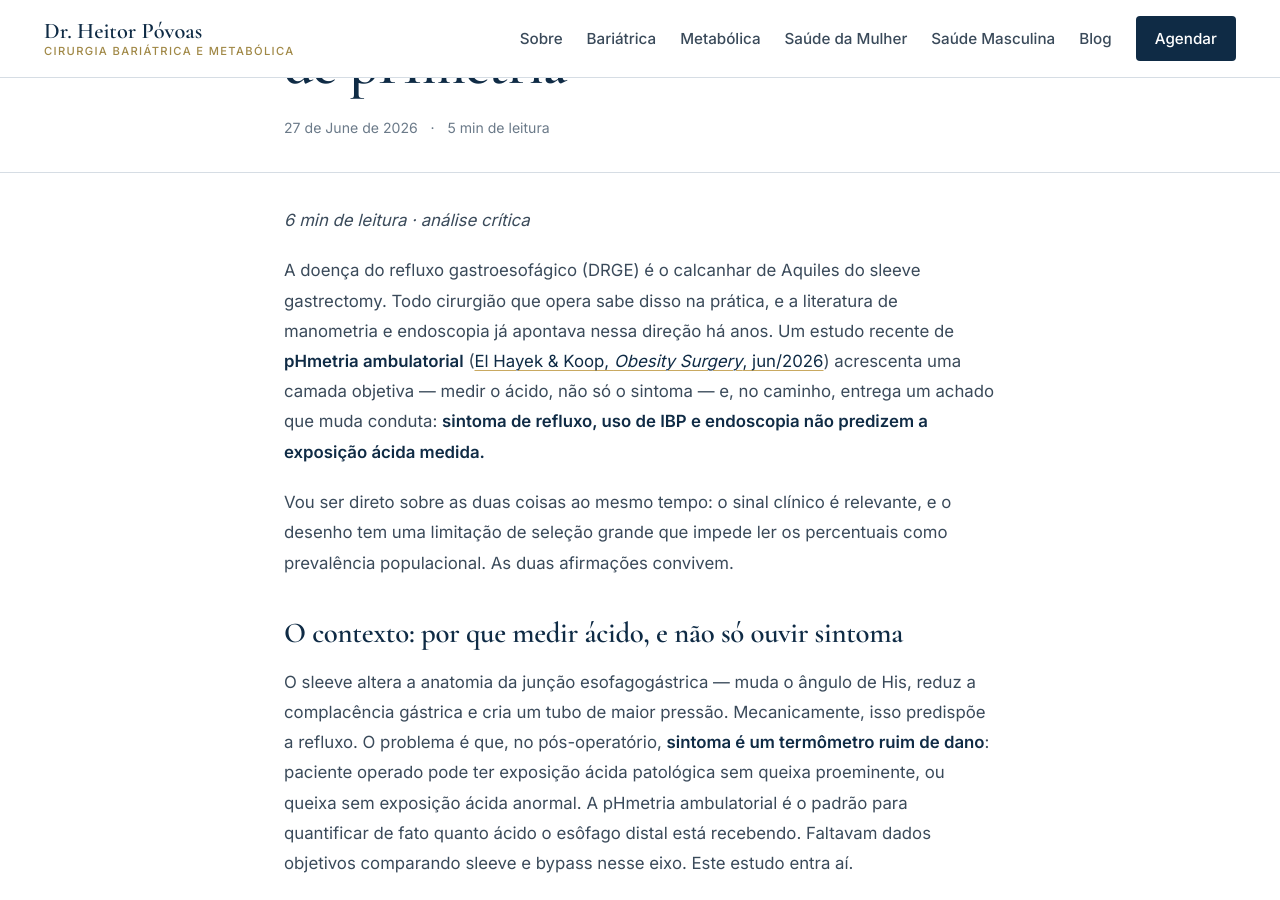
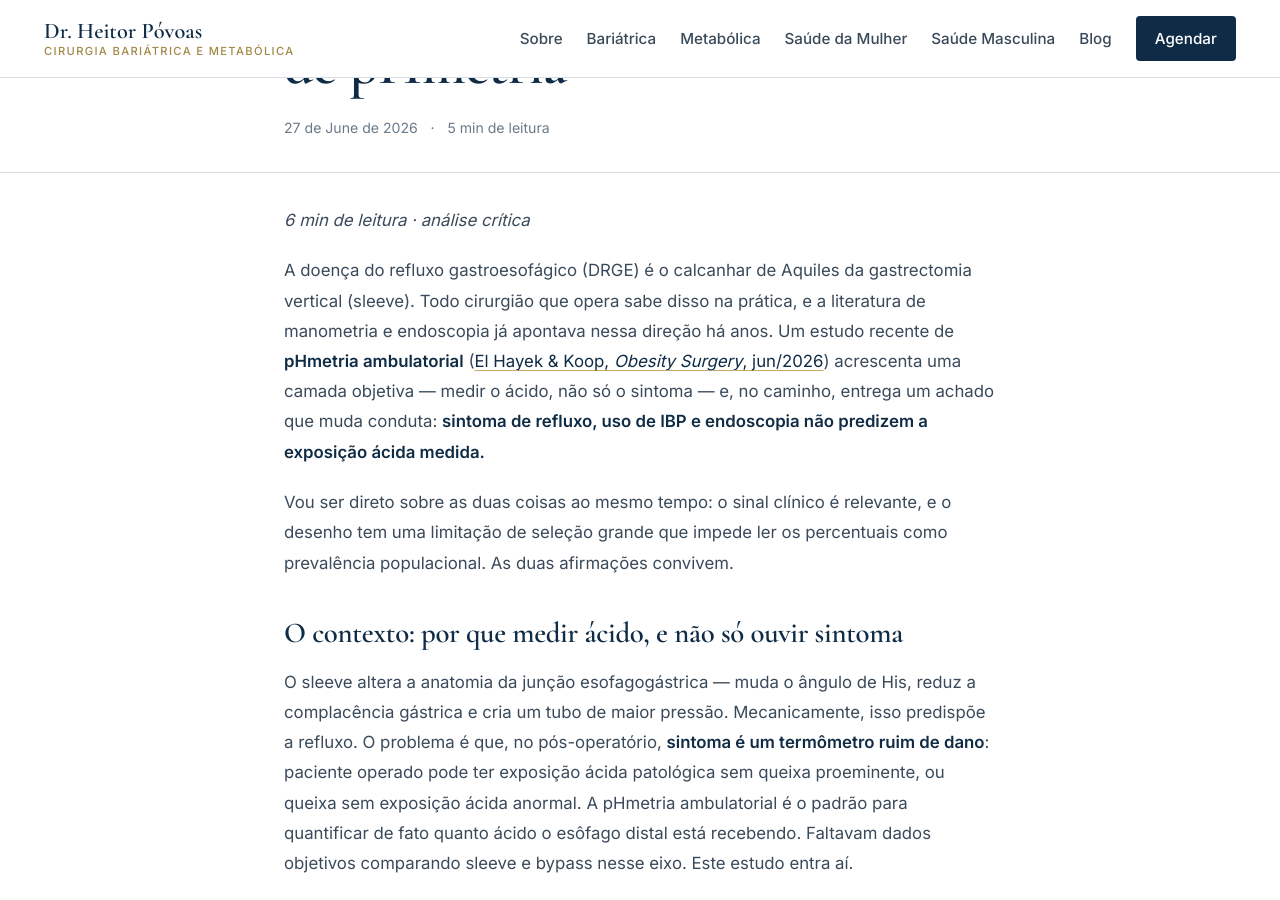
Before and after one commit to heitorpovoas/drheitorpovoas, a Jekyll site: the page built from _posts/2026-06-27-refluxo-pos-sleeve-phmetria.md, in a window 1280 px wide and 900 px high, scrolled down 392 px. Built offline with Jekyll 4.4.1, drawn with Linux system fonts in a browser that asks for light colours.

Commit message:
Update 2026-06-27-refluxo-pos-sleeve-phmetria.md

```diff
--- a/_posts/2026-06-27-refluxo-pos-sleeve-phmetria.md
+++ b/_posts/2026-06-27-refluxo-pos-sleeve-phmetria.md
@@ -12,7 +12,7 @@ permalink: /refluxo-pos-sleeve-phmetria/
 ---
 *6 min de leitura · análise crítica*
 
-A doença do refluxo gastroesofágico (DRGE) é o calcanhar de Aquiles do sleeve gastrectomy. Todo cirurgião que opera sabe disso na prática, e a literatura de manometria e endoscopia já apontava nessa direção há anos. Um estudo recente de **pHmetria ambulatorial** ([El Hayek & Koop, *Obesity Surgery*, jun/2026](https://doi.org/10.1007/s11695-026-08811-1)) acrescenta uma camada objetiva — medir o ácido, não só o sintoma — e, no caminho, entrega um achado que muda conduta: **sintoma de refluxo, uso de IBP e endoscopia não predizem a exposição ácida medida.**
+A doença do refluxo gastroesofágico (DRGE) é o calcanhar de Aquiles da gastrectomia vertical (sleeve). Todo cirurgião que opera sabe disso na prática, e a literatura de manometria e endoscopia já apontava nessa direção há anos. Um estudo recente de **pHmetria ambulatorial** ([El Hayek & Koop, *Obesity Surgery*, jun/2026](https://doi.org/10.1007/s11695-026-08811-1)) acrescenta uma camada objetiva — medir o ácido, não só o sintoma — e, no caminho, entrega um achado que muda conduta: **sintoma de refluxo, uso de IBP e endoscopia não predizem a exposição ácida medida.**
 
 Vou ser direto sobre as duas coisas ao mesmo tempo: o sinal clínico é relevante, e o desenho tem uma limitação de seleção grande que impede ler os percentuais como prevalência populacional. As duas afirmações convivem.
 
@@ -28,10 +28,10 @@ O desfecho objetivo foi o **tempo de exposição ácida (AET)** — percentual d
 
 ## Os resultados
 
-| Desfecho | Sleeve (n=24) | Bypass (n=21) | p |
+| Desfecho          | Sleeve (n=24) |   Bypass (n=21) | p |
 |---|---|---|---|
-| AET anormal (≥6%) | 54,2% | 28,6% | 0,083 |
-| DRGE grave (≥10%) | 55,6% | 18,8% | 0,028 |
+| AET anormal (≥6%) | 54,2%         | 28,6%           | 0,083 |
+| DRGE grave (≥10%) | 55,6%         | 18,8%           | 0,028 |
 
 Duas leituras honestas dos números:
 
```
